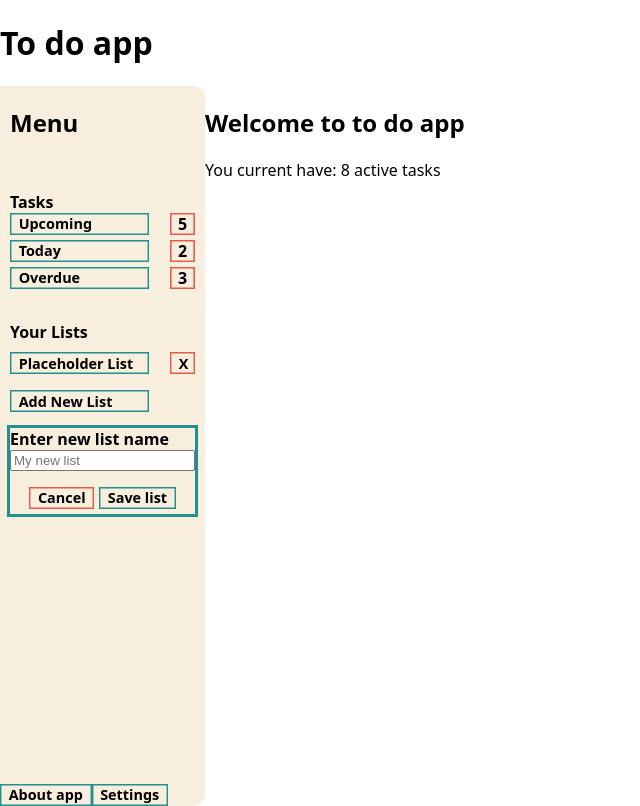
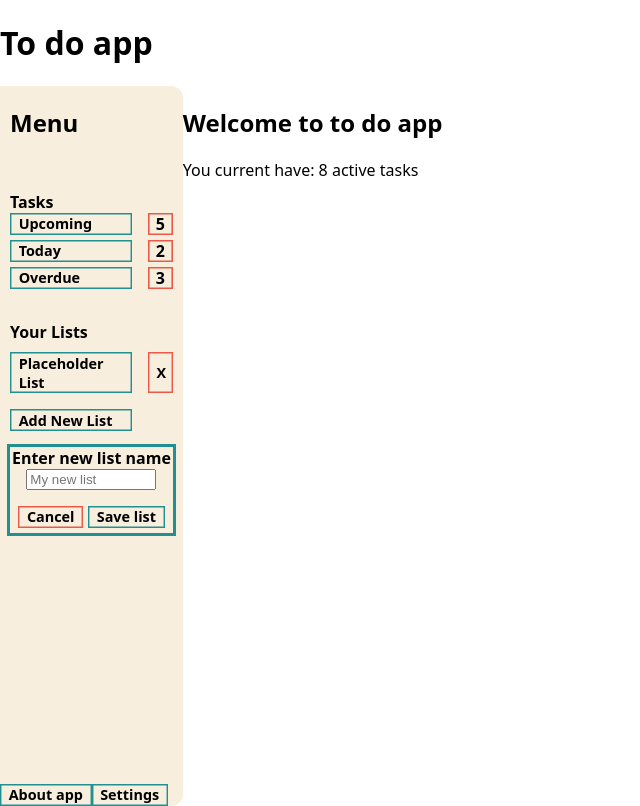
Before and after one commit to mikeski-aa/to-do-app-react, a React (Vite) app: page / in a window 1280 px wide. Both pictures are taken after a click on the button "Add New List". Shown: the whole page, without its empty margins (0-640 px from the left). Built offline with nearby package versions, Linux system fonts and the light colour scheme.

Commit message:
Styling NAV almost finished

```diff
--- a/src/components/AddNewList.jsx
+++ b/src/components/AddNewList.jsx
@@ -5,6 +5,7 @@ import { TaskContext } from "../App";
 
 function AddNewList() {
   const taskContext = useContext(TaskContext);
+  let classNameForBox = "";
 
   // saves new list name to temp state before it is added to list state in app
   const handleInputChange = (e) => {
@@ -32,13 +33,15 @@ function AddNewList() {
   };
 
   if (taskContext.showAddNewList === false) {
-    return null;
+    classNameForBox = "hideAddNewList";
+  } else {
+    classNameForBox = "showAddNewList";
   }
 
   return (
-    <div className="addNewList">
+    <div className={`addNewList ${classNameForBox}`}>
       <div className="listEnter">
-        <label>
+        <label className="newListLabel">
           <b>Enter new list name</b>
         </label>
         <input
--- a/src/styles/Nav.css
+++ b/src/styles/Nav.css
@@ -59,6 +59,7 @@
 .listEnter {
   display: flex;
   flex-direction: column;
+  align-items: center;
 }
 
 .tasksBtnsNav {
@@ -105,3 +106,24 @@
   display: flex;
   gap: 5px;
 }
+
+.hideAddNewList {
+  opacity: 0;
+  max-height: 0;
+}
+
+.showAddNewList {
+  max-height: 100%;
+}
+
+.addNewList {
+  transition: 1s cubic-bezier(1, 1, 1, 1);
+}
+
+.newListLabel {
+  text-align: center;
+}
+
+.newListNameInput {
+  width: 75%;
+}
```
